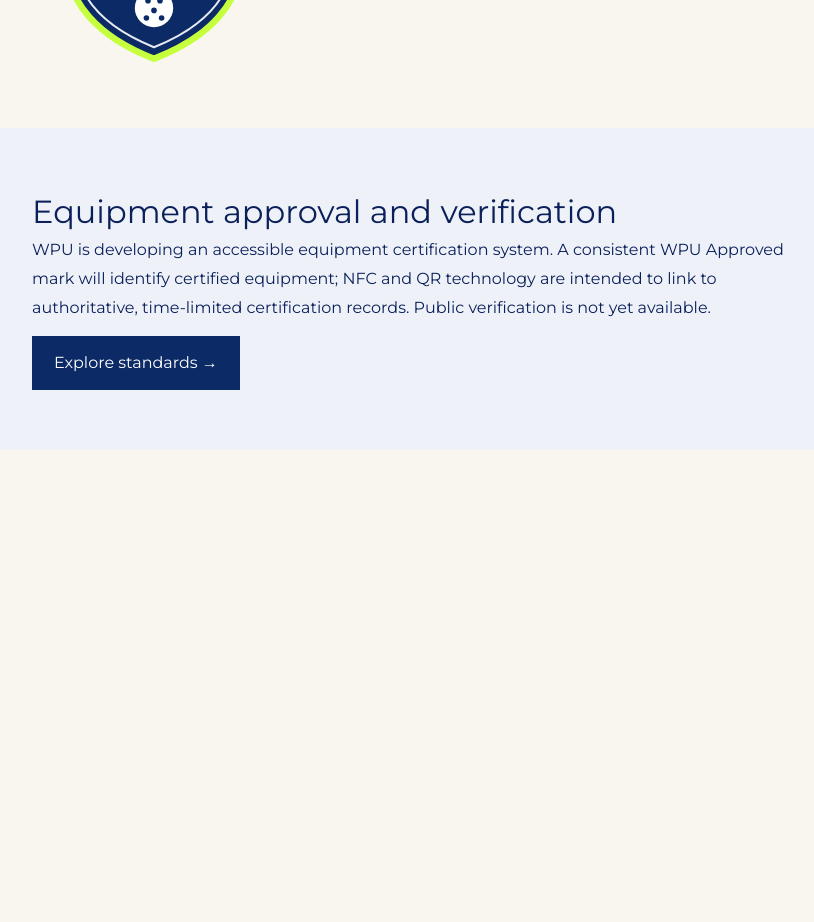
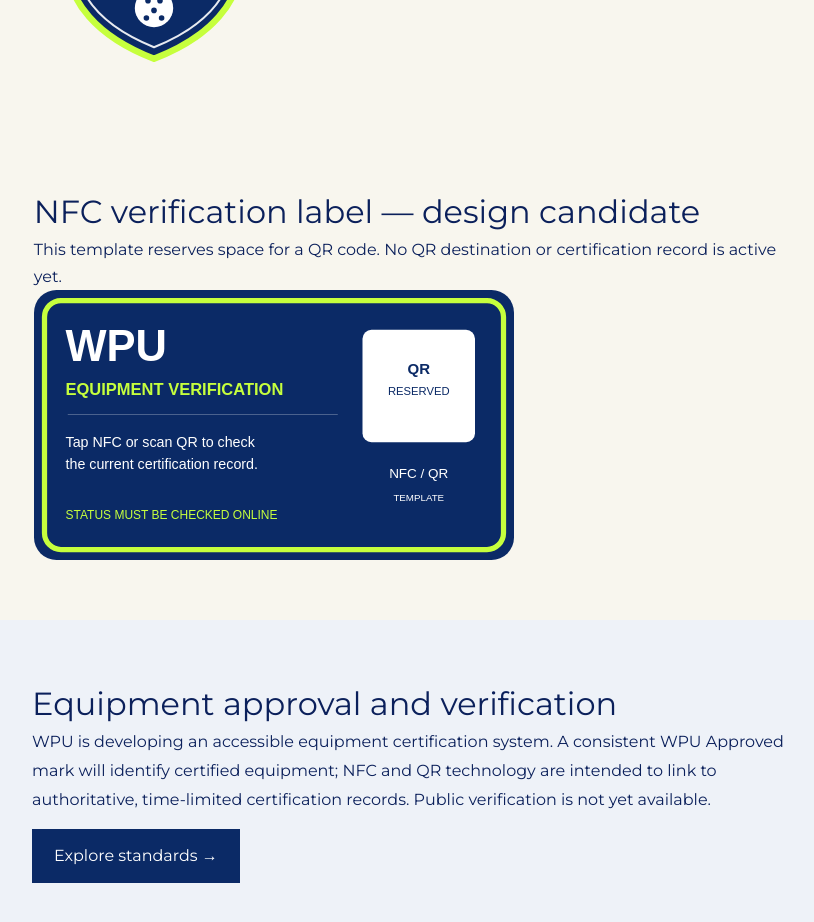
Before and after one commit to mightymaxworks/world-pickleball-union, a Next.js app: page /brand in a window 1280 px wide. Shown: the part 1780-2702 px from the top of the page, without its empty margins (58-872 px from the left). Before the commit the page ends 2230 px from the top, so only its background shows below. Built offline with nearby package versions, Linux system fonts and the light colour scheme.

Commit message:
brand: align site copy and navigation with WPU identity and programme status

```diff
--- a/src/app/brand/page.tsx
+++ b/src/app/brand/page.tsx
@@ -40,6 +40,11 @@ export default function BrandPage() {
         <p style={{lineHeight:1.7,maxWidth:760}}>This versioned shield is a proposed production master, not a live certification or an issued approval. Its artwork will be locked after final review.</p>
         <Image src="/brand/candidates/wpu-approved-shield-v1.svg" alt="Proposed WPU Approved equipment shield" width={240} height={288} style={{width:240,height:"auto",maxWidth:"100%"}} />
       </section>
+      <section style={{padding:"60px 6vw",maxWidth:1250,margin:"auto"}}>
+        <h2 style={{fontSize:32}}>NFC verification label — design candidate</h2>
+        <p style={{lineHeight:1.7,maxWidth:760}}>This template reserves space for a QR code. No QR destination or certification record is active yet.</p>
+        <Image src="/brand/candidates/wpu-nfc-label-v1.svg" alt="WPU NFC verification label design candidate with reserved QR area" width={480} height={270} style={{width:"100%",maxWidth:480,height:"auto"}} />
+      </section>
       <section style={{background:"#eef2f8",padding:"60px 6vw"}}>
         <div style={{maxWidth:1100,margin:"auto"}}>
           <h2 style={{fontSize:32}}>Equipment approval and verification</h2>
```
